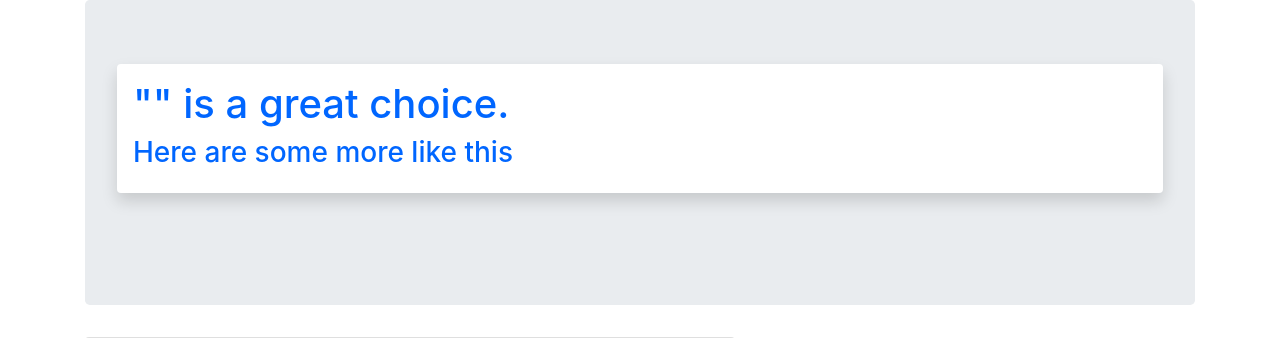
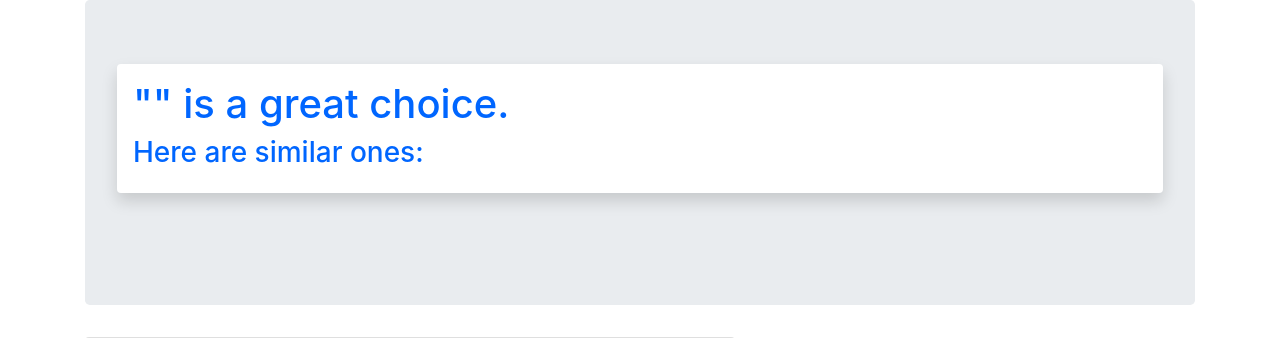
Before and after one commit to Hrutuja09/Movie-Recommendation, a Flask app: template templates/recommend.html in a window 1280 px wide. Shown: the part 74-412 px from the top of the page. Run offline with Flask 2, Linux system fonts and the light colour scheme; the template is opened without the code that fills it, so the values that code supplies are empty; some libraries are stand-ins or nearby versions.

Commit message:
Update recommend.html

```diff
--- a/templates/recommend.html
+++ b/templates/recommend.html
@@ -5,13 +5,12 @@
   <div class="shadow p-3 mb-5 bg-white rounded">
     <h3 style="color:rgb(0, 102, 255)">Sorry! This movie is not in our database.</h3>
     <h3 style="color:rgb(0, 102, 255)">Please check if you spelled it correct.</h3>
-    <h3 style="color:rgb(0, 102, 255)">Or try with another movie.</h3>
   </div>
 
   {% else %}
   <div class="shadow p-3 mb-5 bg-white rounded">
     <h1 style="color:rgb(0, 102, 255)">"{{movie}}" is a great choice.</h1>
-    <h3 style="color:rgb(0, 102, 255)">Here are some more like this</h3>
+    <h3 style="color:rgb(0, 102, 255)">Here are similar ones: </h3>
   </div>
 
     <ul class="list-group list-group-flush">
```
